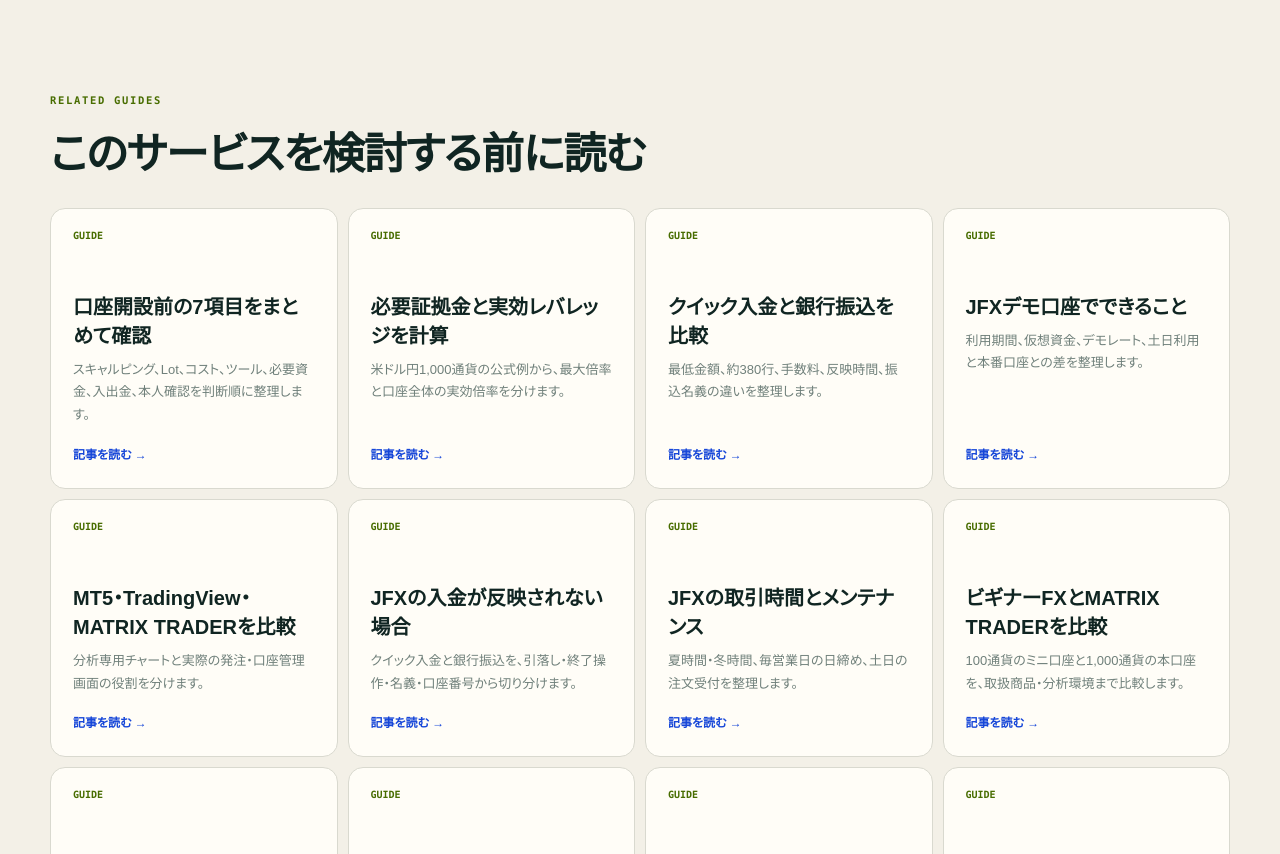
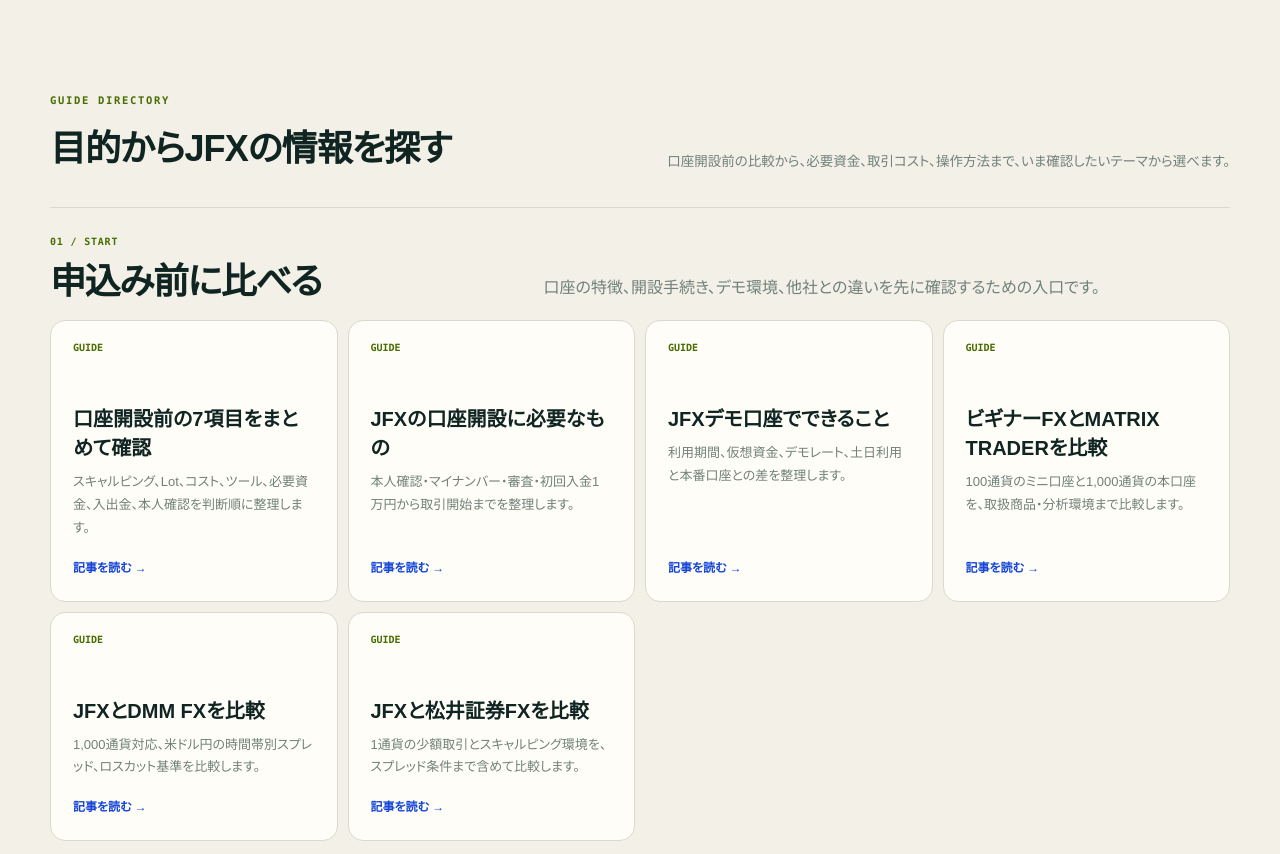
Before and after one commit to mrok18/hanbaijo, a Next.js app: page /fx/jfx in a window 1280 px wide. Shown: the part 1946-2800 px from the top of the page. Built offline with nearby package versions, Linux system fonts and the light colour scheme.

Commit message:
design: organize JFX guide hub

```diff
--- a/app/fx/jfx/page.tsx
+++ b/app/fx/jfx/page.tsx
@@ -5,13 +5,13 @@
 const provider = FX_PROVIDERS.jfx;
 
 export const metadata = {
-  title: `${provider.name}の取引コスト・最低取引単位`,
-  description: provider.summary,
+  title: `${provider.name}の取引コスト・口座開設ガイド`,
+  description: 'JFX MATRIX TRADERの取引コスト、必要証拠金、入出金、注文方法、口座開設前の確認項目を公式情報に基づいて整理します。',
 };
 
 export default function Page() {
   if (!provider) notFound();
-  return <FxProviderFactSheet provider={provider} relatedArticles={[
+  const articles = [
     { href: '/articles/jfx-before-account-opening-checklist', title: '口座開設前の7項目をまとめて確認', description: 'スキャルピング、Lot、コスト、ツール、必要資金、入出金、本人確認を判断順に整理します。' },
     { href: '/articles/jfx-required-margin-leverage', title: '必要証拠金と実効レバレッジを計算', description: '米ドル円1,000通貨の公式例から、最大倍率と口座全体の実効倍率を分けます。' },
     { href: '/articles/jfx-deposit-methods-comparison', title: 'クイック入金と銀行振込を比較', description: '最低金額、約380行、手数料、反映時間、振込名義の違いを整理します。' },
@@ -34,5 +34,63 @@
     { href: '/articles/jfx-scalping-spread-cost', title: 'JFXの時間帯別スプレッドを計算', description: '米ドル/円0.2銭と早朝5.9銭を、取引数量と回数から円コストへ換算します。' },
     { href: '/articles/fx-spread-cost', title: 'スプレッドを円に直す方法', description: '銭・pips表示を実際の取引数量に応じた円の負担へ直します。' },
     { href: '/articles/fx-spread-time', title: 'スプレッドが広がりやすい時間帯', description: '早朝、経済指標、急変時に広告表示から外れる理由を整理します。' },
+  ];
+  const pick = (hrefs: string[]) => hrefs.map((href) => articles.find((article) => article.href === href)!);
+
+  return <FxProviderFactSheet provider={provider} relatedSections={[
+    {
+      id: 'before-opening',
+      label: 'START',
+      title: '申込み前に比べる',
+      description: '口座の特徴、開設手続き、デモ環境、他社との違いを先に確認するための入口です。',
+      articles: pick([
+        '/articles/jfx-before-account-opening-checklist',
+        '/articles/jfx-account-opening-flow',
+        '/articles/jfx-demo-account-guide',
+        '/articles/jfx-beginner-vs-matrix-trader',
+        '/articles/jfx-vs-dmm-fx',
+        '/articles/jfx-vs-matsui-fx',
+      ]),
+    },
+    {
+      id: 'funding-risk',
+      label: 'MONEY & RISK',
+      title: '資金とリスクを確認する',
+      description: '取引を始める前に、必要資金、取引単位、ロスカット、入出金の条件を数字で確認します。',
+      articles: pick([
+        '/articles/jfx-required-margin-leverage',
+        '/articles/jfx-lot-trade-unit',
+        '/articles/jfx-losscut-margin-shortage',
+        '/articles/jfx-hedging-margin-cost',
+        '/articles/jfx-deposit-methods-comparison',
+        '/articles/jfx-withdrawal-time-rules',
+      ]),
+    },
+    {
+      id: 'cost',
+      label: 'TOTAL COST',
+      title: '取引コストを計算する',
+      description: '手数料0円だけで判断せず、スプレッド、スワップ、時間帯と取引回数を合計して比べます。',
+      articles: pick([
+        '/articles/jfx-fees-total-cost',
+        '/articles/jfx-scalping-spread-cost',
+        '/articles/jfx-swap-transfer-tax',
+        '/articles/fx-spread-cost',
+        '/articles/fx-spread-time',
+      ]),
+    },
+    {
+      id: 'tools',
+      label: 'OPERATION',
+      title: '操作とツールを調べる',
+      description: 'チャート、注文設定、取引時間、入金トラブルなど、利用開始後につまずきやすい点を解決します。',
+      articles: pick([
+        '/articles/jfx-mt5-tradingview-matrix-trader',
+        '/articles/jfx-quick-order-settings',
+        '/articles/jfx-order-slippage-rules',
+        '/articles/jfx-trading-hours-maintenance',
+        '/articles/jfx-deposit-not-reflected',
+      ]),
+    },
   ]} />;
 }
--- a/app/globals.css
+++ b/app/globals.css
@@ -542,6 +542,13 @@
 .provider-directory h3 { margin: 52px 0 8px; font-size: 20px; }
 .provider-directory p { margin: 0; color: var(--muted); font-size: 13px; }
 .provider-directory b { margin-top: auto; padding-top: 18px; color: var(--blue); font-size: 12px; }
+.provider-guide-intro { margin-bottom: 34px; }
+.provider-guide-groups { display: grid; gap: 58px; }
+.provider-guide-group { scroll-margin-top: 96px; }
+.provider-guide-group-head { display: grid; grid-template-columns: minmax(260px, .8fr) minmax(320px, 1.2fr); gap: 36px; align-items: end; padding-top: 18px; margin-bottom: 18px; border-top: 1px solid var(--line); }
+.provider-guide-group-head span { color: var(--signal-dark); font: 800 10px/1 ui-monospace, SFMono-Regular, Consolas, monospace; letter-spacing: .08em; }
+.provider-guide-group-head h3 { margin: 8px 0 0; font-size: clamp(25px, 3vw, 36px); line-height: 1.12; letter-spacing: -.04em; }
+.provider-guide-group-head p { margin: 0; max-width: 650px; color: var(--muted); line-height: 1.8; }
 .comparison-guide-directory { grid-template-columns: repeat(2, minmax(0, 1fr)); }
 .provider-data-note { margin: 18px 0 0; padding: 18px 20px; border-left: 4px solid #9d5b17; background: #fff8ed; color: var(--ink-soft); font-size: 13px; line-height: 1.8; }
 
@@ -655,6 +662,7 @@
   .provider-stamp { max-width: 650px; }
   .provider-fact-grid { grid-template-columns: repeat(2, 1fr); }
   .provider-directory { grid-template-columns: repeat(2, 1fr); }
+  .provider-guide-group-head { grid-template-columns: 1fr; gap: 12px; }
 }
 
 @media (max-width: 720px) {
--- a/components/FxProviderFactSheet.tsx
+++ b/components/FxProviderFactSheet.tsx
@@ -3,7 +3,26 @@
 import type { AffiliateOffer } from '@/lib/affiliates';
 import type { FxProvider } from '@/lib/fx-providers';
 
-export default function FxProviderFactSheet({ provider, affiliateOffer, relatedArticles = [] }: { provider: FxProvider; affiliateOffer?: AffiliateOffer; relatedArticles?: { href: string; title: string; description: string }[] }) {
+type RelatedArticle = {
+  href: string;
+  title: string;
+  description: string;
+};
+
+type RelatedSection = {
+  id: string;
+  label: string;
+  title: string;
+  description: string;
+  articles: RelatedArticle[];
+};
+
+export default function FxProviderFactSheet({ provider, affiliateOffer, relatedArticles = [], relatedSections = [] }: {
+  provider: FxProvider;
+  affiliateOffer?: AffiliateOffer;
+  relatedArticles?: RelatedArticle[];
+  relatedSections?: RelatedSection[];
+}) {
   return (
     <div className="provider-page fx-provider-page">
       <section className="provider-hero provider-compact-hero fx-provider-hero">
@@ -87,6 +106,34 @@
         </section>
       )}
 
+      {relatedSections.length > 0 && (
+        <section className="provider-section" aria-labelledby={`${provider.slug}-guide-hub`}>
+          <p className="section-index">GUIDE DIRECTORY</p>
+          <div className="section-heading provider-guide-intro">
+            <div><h2 id={`${provider.slug}-guide-hub`}>目的からJFXの情報を探す</h2></div>
+            <p>口座開設前の比較から、必要資金、取引コスト、操作方法まで、いま確認したいテーマから選べます。</p>
+          </div>
+          <div className="provider-guide-groups">
+            {relatedSections.map((section, sectionIndex) => (
+              <section className="provider-guide-group" aria-labelledby={`${provider.slug}-${section.id}`} key={section.id}>
+                <div className="provider-guide-group-head">
+                  <div>
+                    <span>{String(sectionIndex + 1).padStart(2, '0')} / {section.label}</span>
+                    <h3 id={`${provider.slug}-${section.id}`}>{section.title}</h3>
+                  </div>
+                  <p>{section.description}</p>
+                </div>
+                <div className="provider-directory">
+                  {section.articles.map((article) => (
+                    <Link href={article.href} key={article.href}><span>GUIDE</span><h3>{article.title}</h3><p>{article.description}</p><b>記事を読む →</b></Link>
+                  ))}
+                </div>
+              </section>
+            ))}
+          </div>
+        </section>
+      )}
+
       <p className="provider-back"><Link href="/fx">FXコスト比較へ戻る →</Link></p>
     </div>
   );
```
